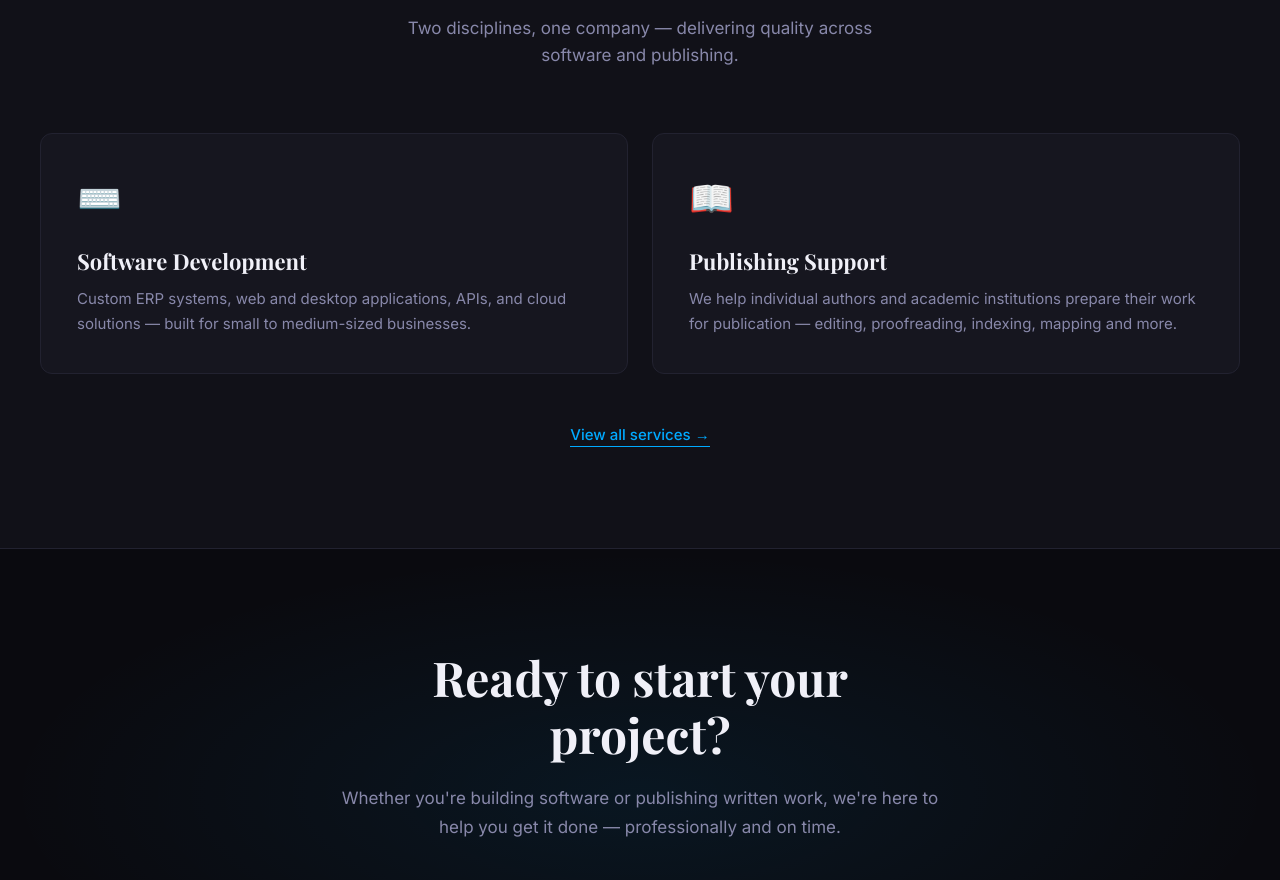
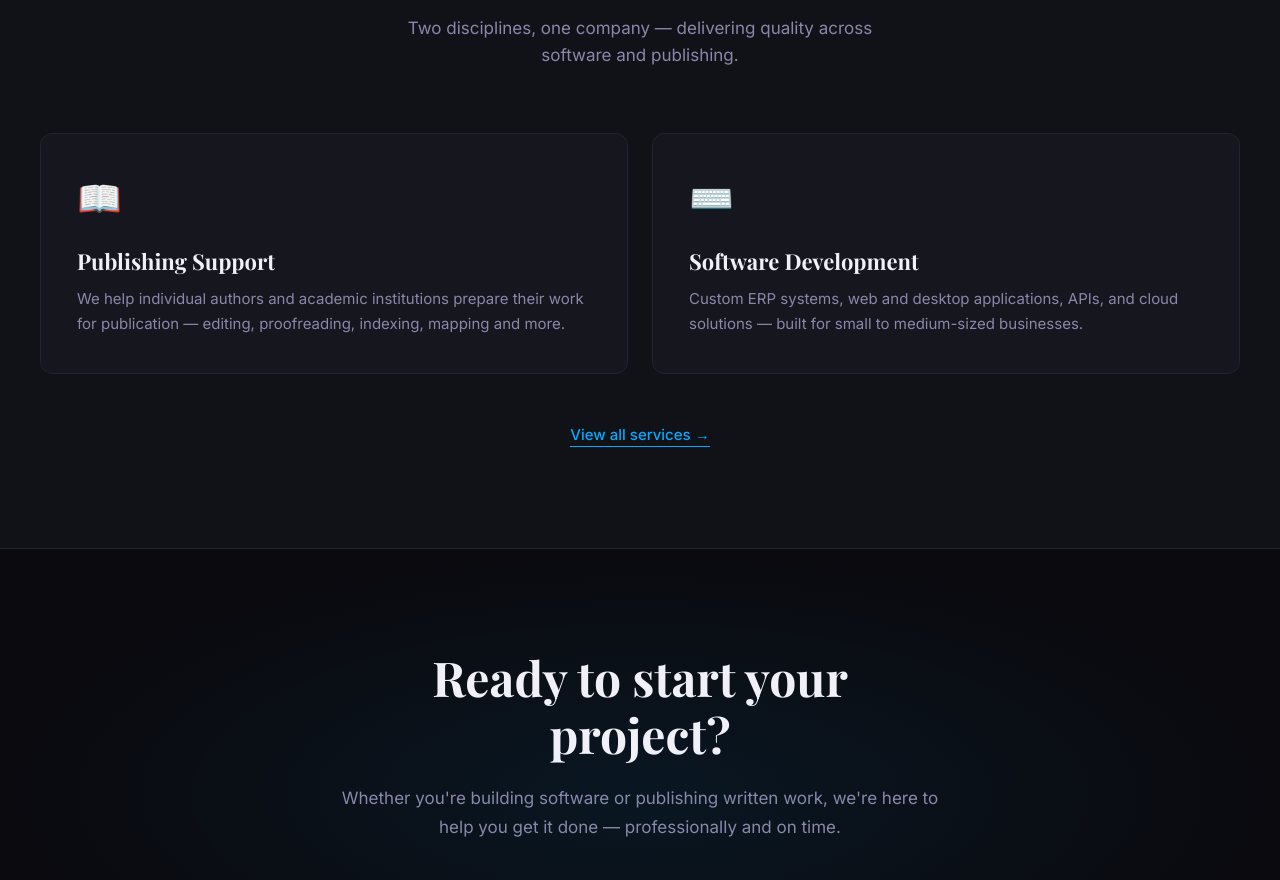
Before and after one commit to kkasmi/publishsupport-website, a Next.js app: page / in a window 1280 px wide. Shown: the part 960-1840 px from the top of the page. Built offline with nearby package versions, Linux system fonts and the light colour scheme.

Commit message:
Update page.js

```diff
--- a/src/app/page.js
+++ b/src/app/page.js
@@ -88,8 +88,8 @@ export default function HomePage() {
 
           <div style={{ display: 'grid', gridTemplateColumns: 'repeat(auto-fit, minmax(280px, 1fr))', gap: '24px' }}>
             {[
+              { icon: '📖', title: 'Publishing Support', desc: 'We help individual authors and academic institutions prepare their work for publication — editing, proofreading, indexing, mapping and more.', cls: 'service-card-purple' },
               { icon: '⌨️', title: 'Software Development', desc: 'Custom ERP systems, web and desktop applications, APIs, and cloud solutions — built for small to medium-sized businesses.', cls: 'service-card-blue' },
-              { icon: '📖', title: 'Publishing Support', desc: 'We help individual authors and academic institutions prepare their work for publication — editing, proofreading, indexing, mapping and more.', cls: 'service-card-purple' },
             ].map(service => (
               <div key={service.title} className={`service-card ${service.cls}`} style={{
                 background: 'var(--bg-card)', borderRadius: '12px', padding: '36px',
```
